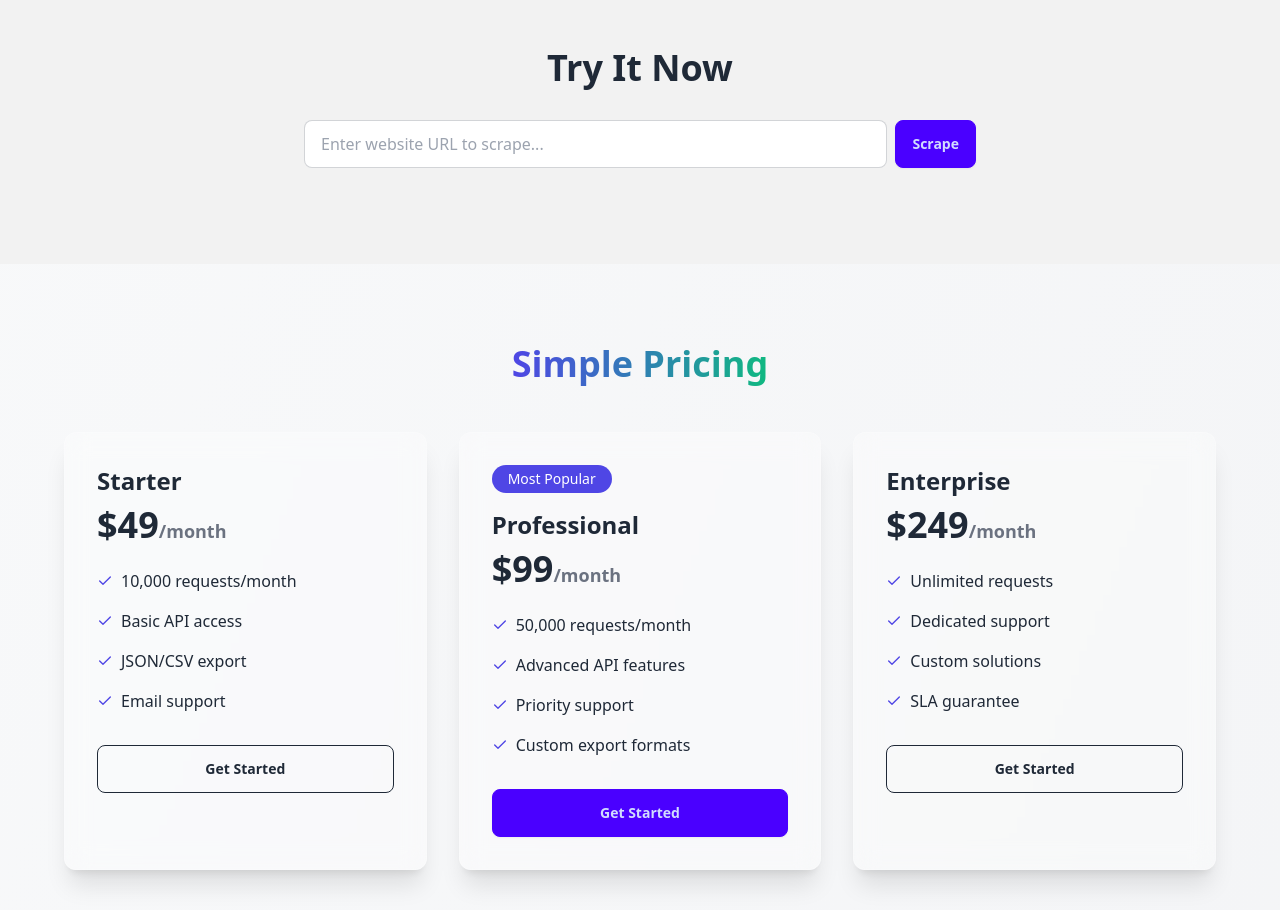
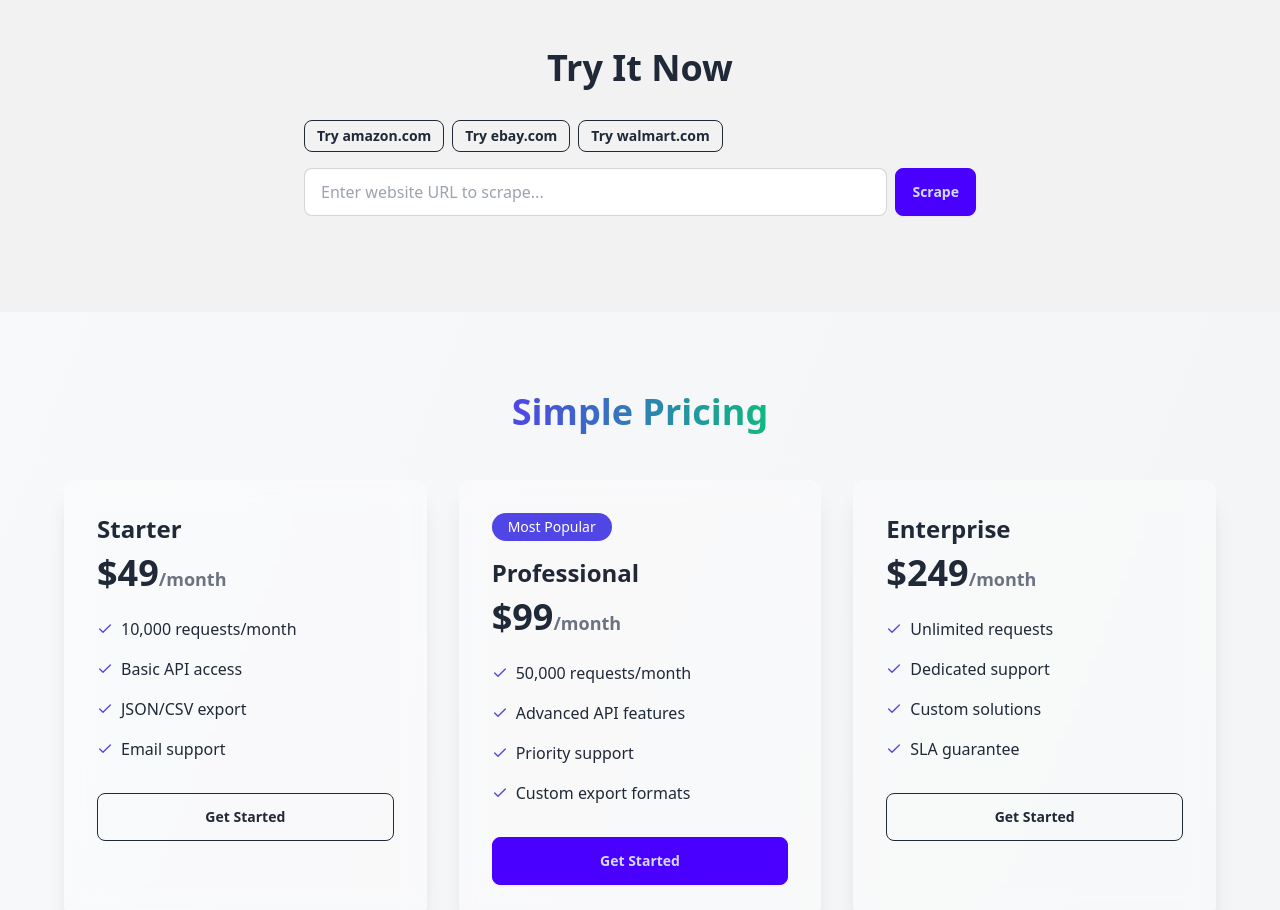
Before and after one commit to helloleo-ai/scraping-saas-landing-page, a React (Vite) app: page / in a window 1280 px wide. Shown: the part 1320-2230 px from the top of the page. Built offline with nearby package versions, Linux system fonts and the light colour scheme.

Commit message:
helloleo: feat: Add web suggestion buttons to populate URL input in demo section

```diff
--- a/src/components/ScrapeDemo.jsx
+++ b/src/components/ScrapeDemo.jsx
@@ -1,6 +1,12 @@
 import { useState } from 'react'
 import { motion } from 'framer-motion'
 import { FaSpinner } from 'react-icons/fa'
+
+const exampleUrls = [
+  'https://amazon.com/best-sellers',
+  'https://ebay.com/deals',
+  'https://walmart.com/clearance'
+]
 
 const mockData = [
   { url: 'https://example.com/product1', price: '$29.99', stock: 'In Stock' },
@@ -28,6 +34,18 @@ export default function ScrapeDemo() {
       <div className="container mx-auto px-4">
         <h2 className="text-4xl font-bold text-center mb-8">Try It Now</h2>
         <div className="max-w-2xl mx-auto">
+          <div className="mb-4 flex flex-wrap gap-2">
+            {exampleUrls.map((exampleUrl, index) => (
+              <button
+                key={index}
+                type="button"
+                className="btn btn-sm btn-outline"
+                onClick={() => setUrl(exampleUrl)}
+              >
+                Try {exampleUrl.split('/')[2]}
+              </button>
+            ))}
+          </div>
           <form onSubmit={handleSubmit} className="mb-8">
             <div className="flex gap-2">
               <input
```
